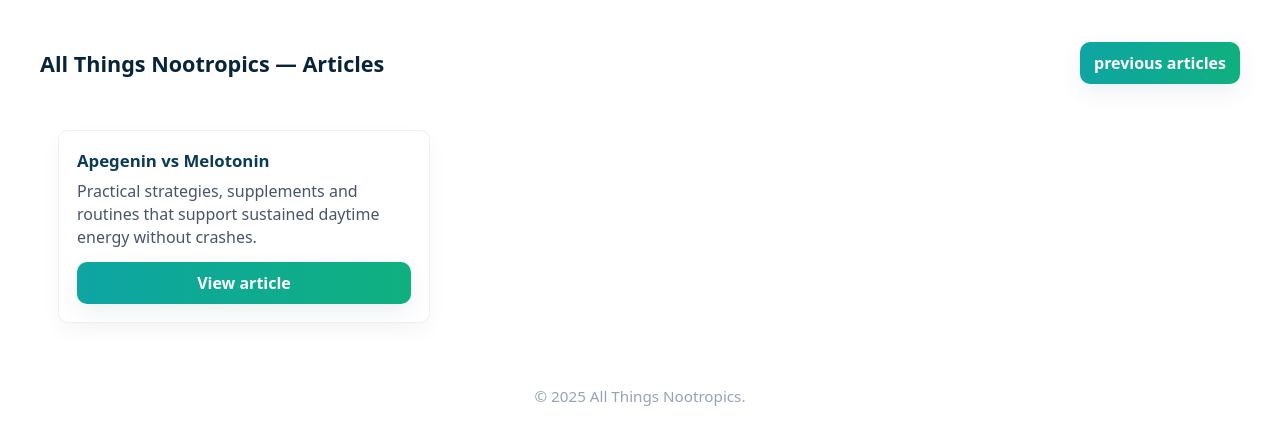
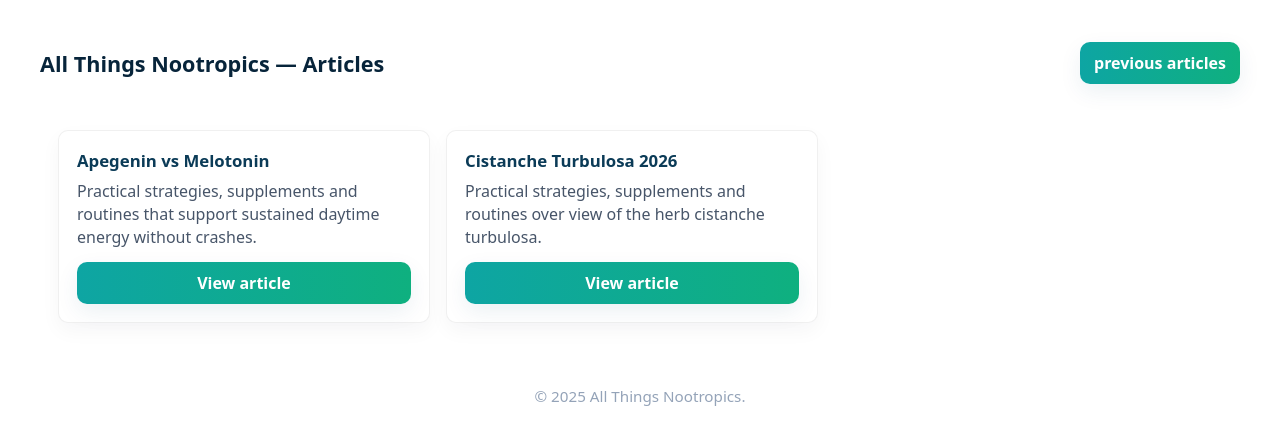
Before and after one commit to anon-warrior-dev/allthingsnootropics333, a plain HTML site: page article3.html in a window 1280 px wide. Drawn offline with Linux system fonts and the light colour scheme.

Commit message:
Update article3.html

```diff
--- a/article3.html
+++ b/article3.html
@@ -121,12 +121,22 @@
                   <!-- Article card 18-->
 
 
+                <!-- Article card 13-->
+                <article class="article-card">
+                    <div>
+                      <h3>Cistanche Turbulosa 2026</h3>
+                      <p>Practical strategies, supplements and routines over view of the herb cistanche turbulosa.</p>
+                    </div>
+                    <a class="cta-button" href="article/cistanche-turbulosa.html">View article</a>
+                </article>
 
 
 
 
 
-                <!-- Add more article cards as needed -->
+
+
+
 
             </section>
         </main>
```
